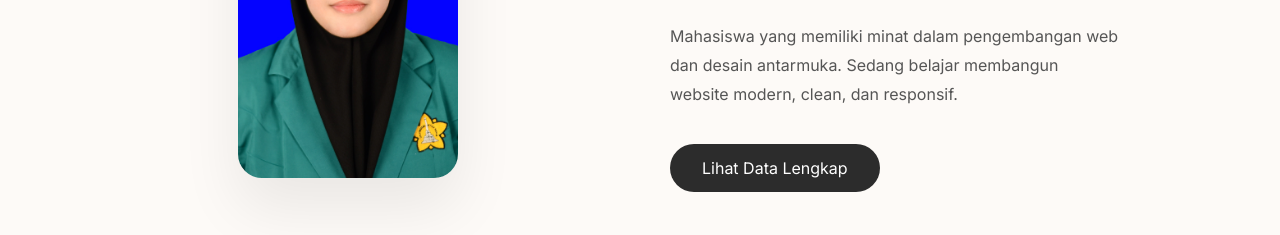
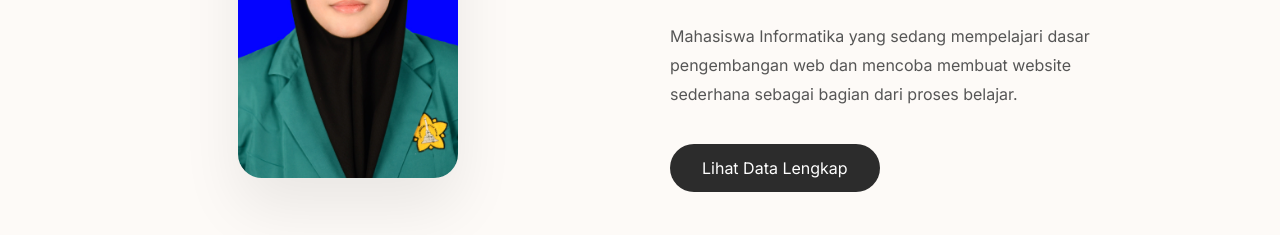
Before and after one commit to aqilaar/Tugas1_Portofolio_AqilaRuqayyah_2470, a plain HTML site: page index.html in a window 1280 px wide. Shown: the part 397-632 px from the top of the page. Drawn offline with Linux system fonts and the light colour scheme.

Commit message:
Update index.html

```diff
--- a/index.html
+++ b/index.html
@@ -35,12 +35,15 @@
             <p class="jurusan">Program Studi Informatika</p>
 
             <p class="deskripsi">
-                Mahasiswa yang memiliki minat dalam pengembangan web dan desain antarmuka.
-                Sedang belajar membangun website modern, clean, dan responsif.
+                <p class="deskripsi">
+                    Mahasiswa Informatika yang sedang mempelajari dasar pengembangan web dan
+                    mencoba membuat website sederhana sebagai bagian dari proses belajar.
+                </p>
             </p>
             <a href="about.html" class="btn">Lihat Data Lengkap</a>
         </div>
     </section>
 
 </body>
+
 </html>
```
